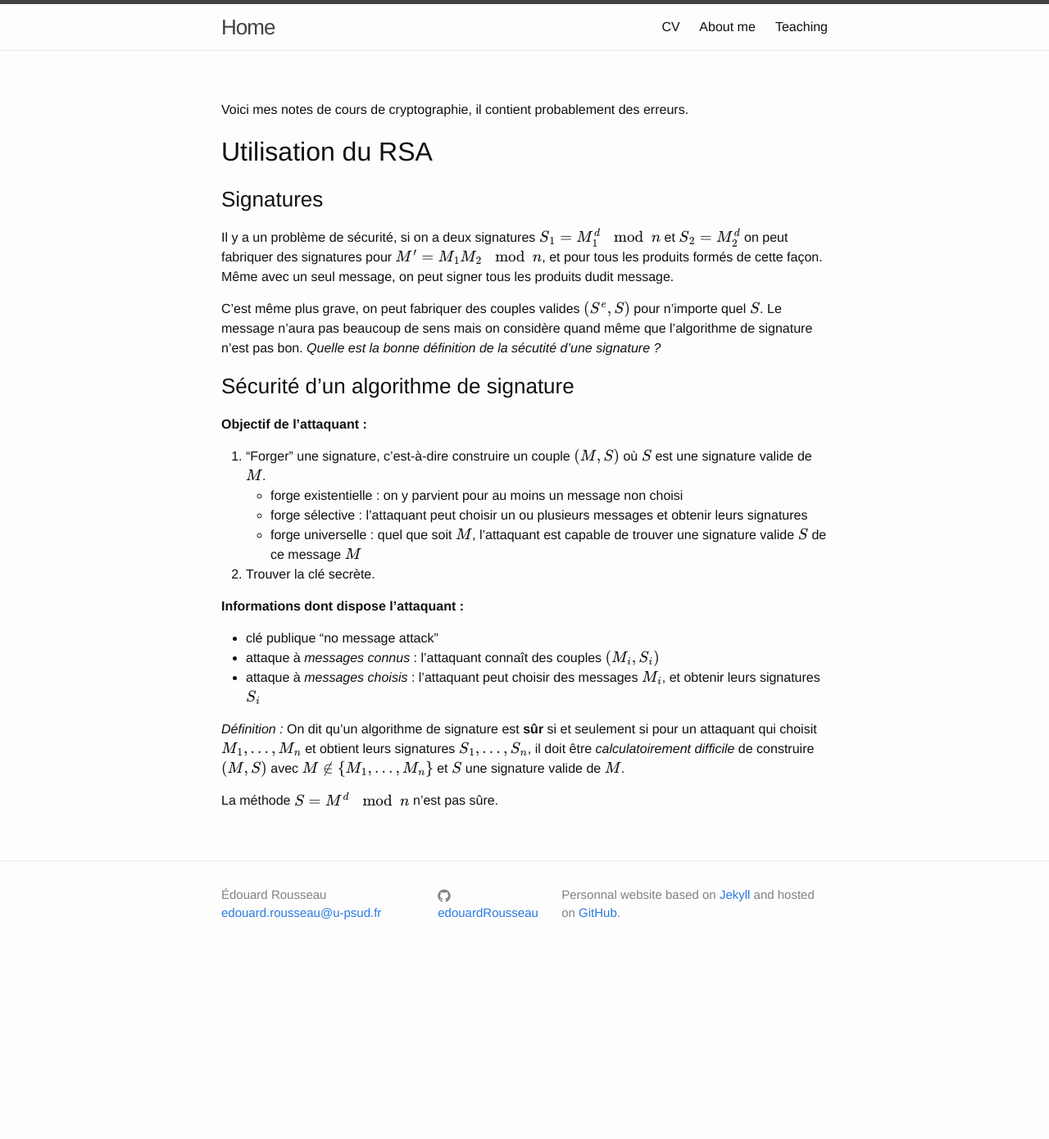
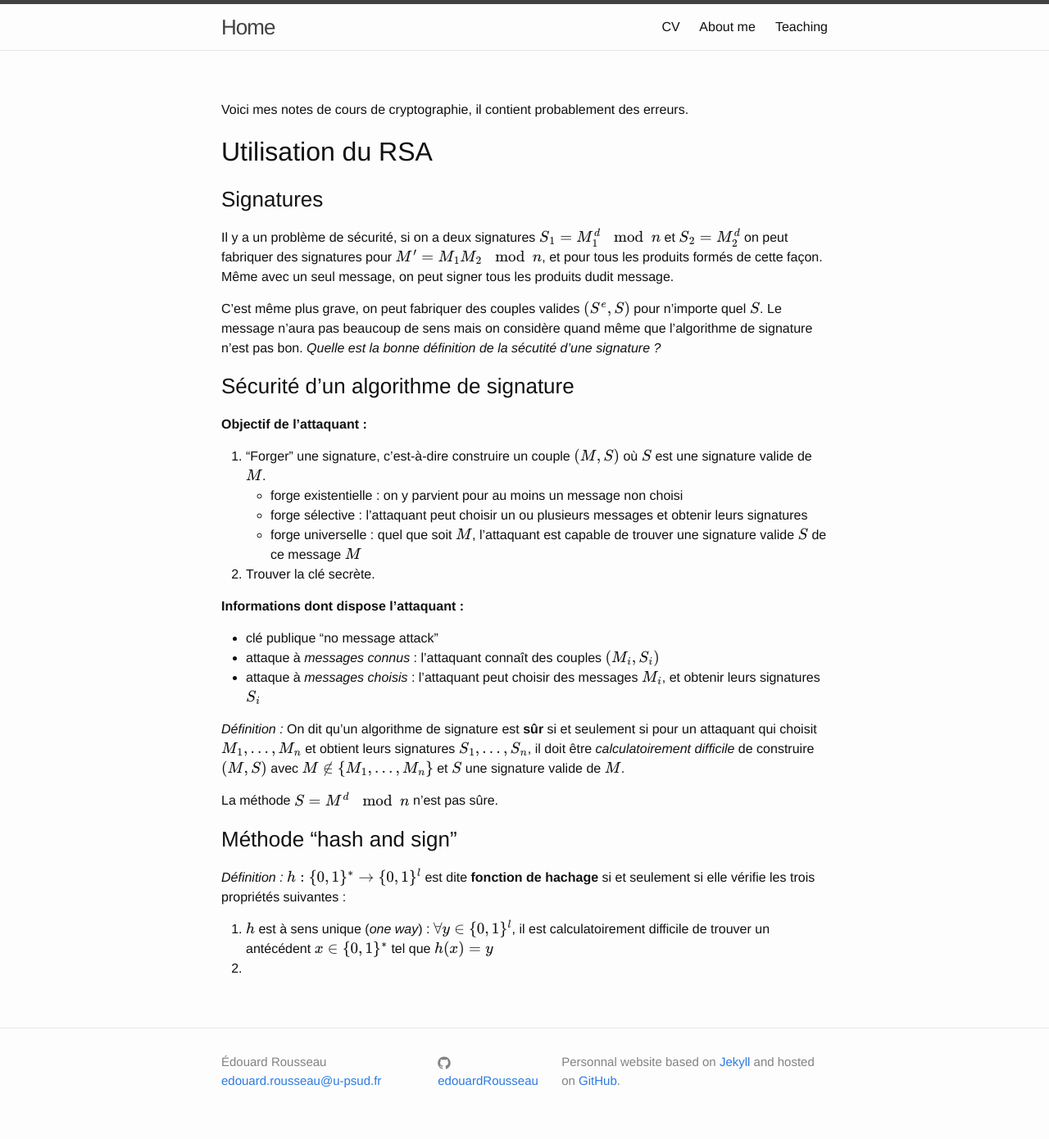
Before and after one commit to erou/erou.github.io, a Jekyll site: the page built from crypto.md, in a window 1280 px wide. Shown: the whole page at 82% size. Built offline with Jekyll 4.4.1, drawn with Linux system fonts in a browser that asks for light colours; our own code applies the rules of GitHub Pages for plain Markdown files; formulas are drawn with MathJax 3; before the commit the page ends 1186 px from its top, so only the background shows below that.

Commit message:
cours crypto

```diff
--- a/crypto.md
+++ b/crypto.md
@@ -49,3 +49,13 @@
 $S$ une signature valide de $M$.
 
 La méthode $S=M^d\mod n$ n'est pas sûre.
+
+### Méthode "hash and sign"
+
+*Définition :* $h:\\{0,1\\}^*\rightarrow\\{0,1\\}^l$ est dite **fonction
+de hachage** si et seulement si elle vérifie les trois propriétés
+suivantes :
+1. $h$ est à sens unique (*one way*) : $\forall y \in \\{0,1\\}^l$, il
+   est calculatoirement difficile de trouver un antécédent
+$x\in\\{0,1\\}^*$ tel que $h(x)=y$
+2.
```
